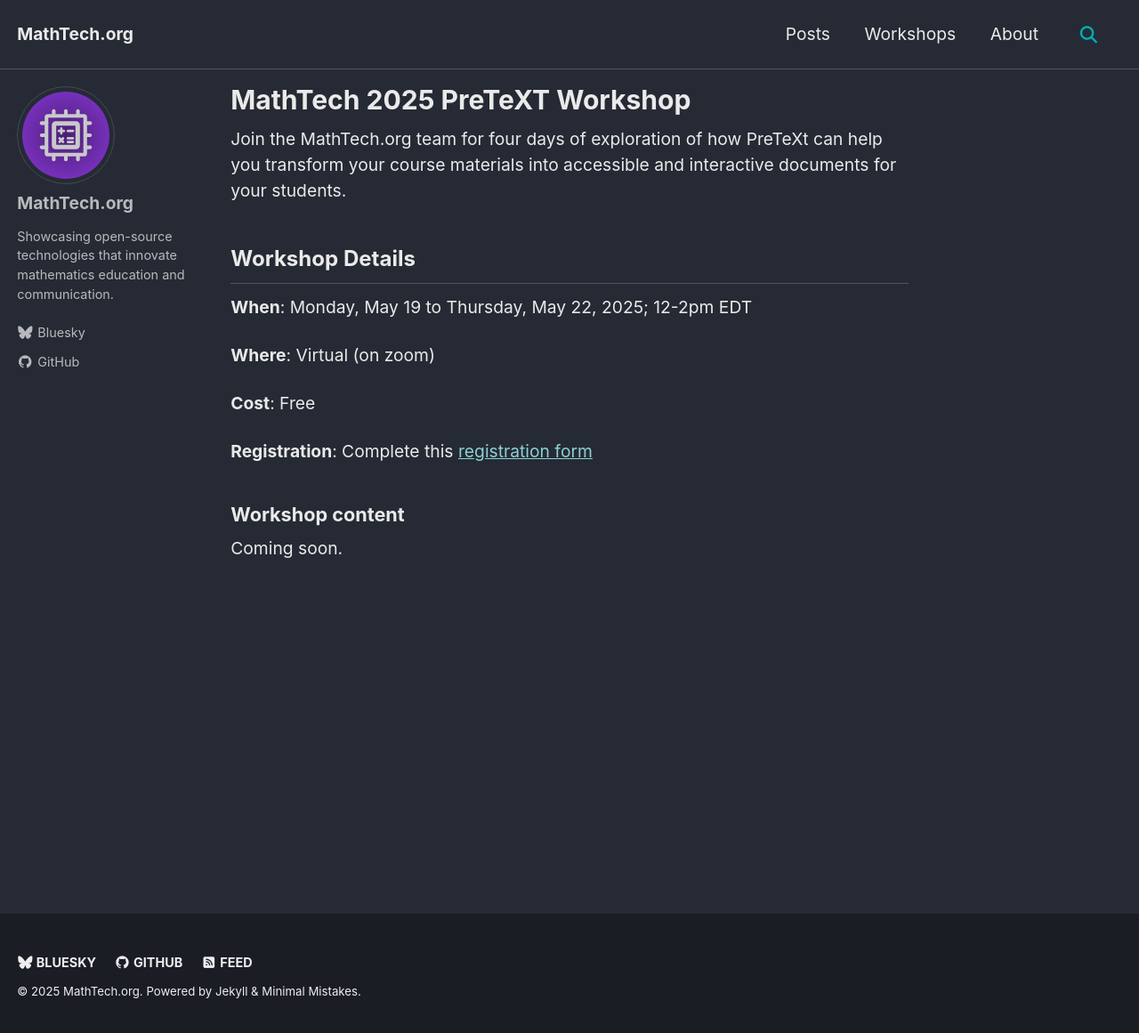
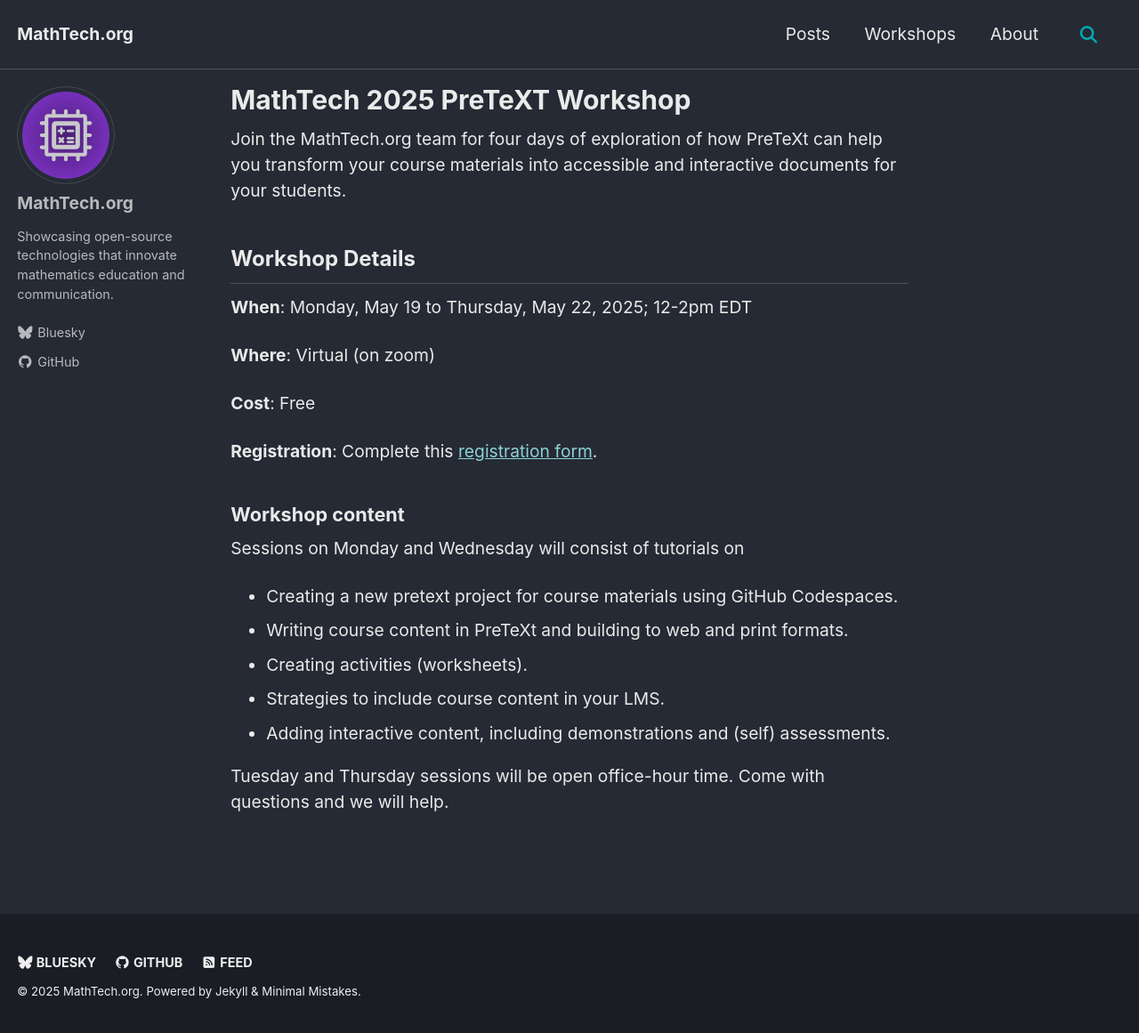
Before and after one commit to mathtechorg/mathtechorg.github.io, a Jekyll site: the page built from _pages/workshops/mathtech2025.md, in a window 1280 px wide and 1163 px high. Shown: the whole window at 89% size. Built offline with Jekyll 4.4.1, drawn with Linux system fonts in a browser that asks for light colours; cached includes are drawn as plain includes.

Commit message:
add content

```diff
--- a/_pages/workshops/mathtech2025.md
+++ b/_pages/workshops/mathtech2025.md
@@ -14,8 +14,16 @@
 
 **Cost**: Free
 
-**Registration**: Complete this [registration form](https://forms.gle/5m3KLgTYSVxZKAxy9)
+**Registration**: Complete this [registration form](https://forms.gle/5m3KLgTYSVxZKAxy9).
 
 ### Workshop content
 
-Coming soon.
+Sessions on Monday and Wednesday will consist of tutorials on
+
+- Creating a new pretext project for course materials using GitHub Codespaces.
+- Writing course content in PreTeXt and building to web and print formats.
+- Creating activities (worksheets).
+- Strategies to include course content in your LMS.
+- Adding interactive content, including demonstrations and (self) assessments.
+
+Tuesday and Thursday sessions will be open office-hour time.  Come with questions and we will help.
```
